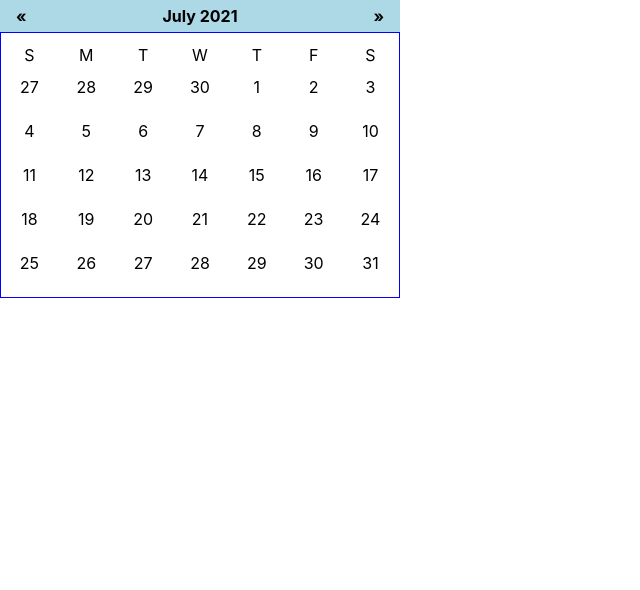
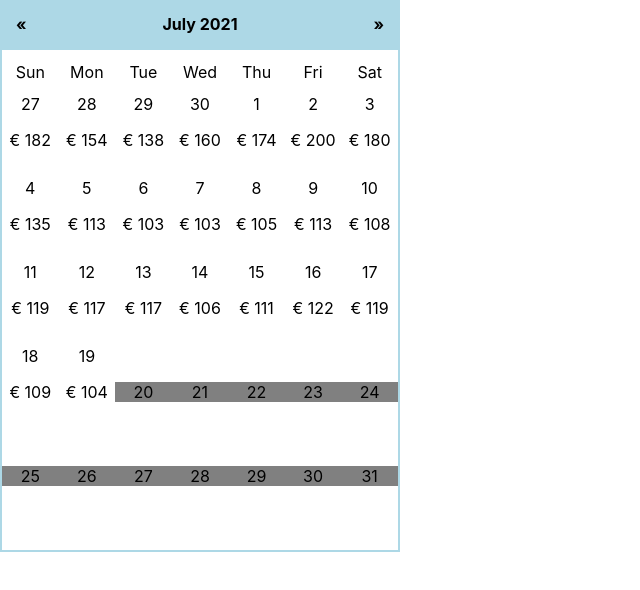
Before and after one commit to sava-stanchev/calendar-task, a React (Create React App) app in the folder client/: page /home in a window 1280 px wide. Shown: the top 590 px of the page, without its empty margins (0-640 px from the left). Built offline with nearby package versions, Linux system fonts and the light colour scheme.

Commit message:
use data to get info for each day

```diff
--- a/client/src/App.css
+++ b/client/src/App.css
@@ -7,8 +7,8 @@
 .calendar .header {
   background-color: lightblue;
   text-align: center;
-  min-height: 2rem;
-  line-height: 2rem;
+  min-height: 3rem;
+  line-height: 3rem;
   color: black;
   font-weight: 700;
   display: flex;
@@ -17,7 +17,7 @@
 .calendar .day {
   position: relative;
   width: calc(100% / 7);
-  height: 44px;
+  height: 84px;
   display: inline-block;
   background-color: white;
   padding: 0;
@@ -41,7 +41,6 @@
   height: 44px;
   line-height: 44px;
   text-align: center;
-  text-transform: uppercase;
   color: black;
   font-weight: 400;
 }
@@ -51,7 +50,7 @@
 }
 
 .calendar .body {
-  border: 1px solid blue;
+  border: 2px solid lightblue;
 }
 
 .calendar .header .previous {
@@ -65,3 +64,7 @@
   text-align: right;
   margin-right: 1rem;
 }
+
+.no-data {
+  background-color: gray;
+}
--- a/client/src/components/MainPage.js
+++ b/client/src/components/MainPage.js
@@ -2,10 +2,13 @@ import {useState, useEffect} from 'react';
 import moment from 'moment';
 import {CalendarHeader} from './CalendarHeader';
 import {buildCalendar} from '../helpers/calendar-builder';
+import {calendarData} from '../data/calendar-data';
 
 const MainPage = () => {
   const [value, setValue] = useState(moment());
   const [calendar, setCalendar] = useState([]);
+  const [calendarInfo, setCalendarInfo] = useState(calendarData);
+  // console.log(calendarInfo);
 
   useEffect(() => {
     setCalendar(buildCalendar(value));
@@ -16,15 +19,24 @@ const MainPage = () => {
       <CalendarHeader value={value} setValue={setValue}/>
       <div className="body">
         <div className="day-names">
-          {['s', 'm', 't', 'w', 't', 'f', 's'].map((d, dni) => (
-              <div key={dni} className="week">{d}</div>
+          {['Sun', 'Mon', 'Tue', 'Wed', 'Thu', 'Fri', 'Sat'].map((d, dayNameI) => (
+              <div key={dayNameI} className="week">{d}</div>
           ))}
         </div>
         {calendar.map((week, wi) => (
           <div key={wi}>
             {week.map((day, di) => (
-              <div key={di} className="day" onClick={() => setValue(day)}>
-                {day.format("D").toString()}
+              <div key={di} className="day">
+                {calendarInfo.some((el) => el.date === day.format('').slice(0, 10)) ?
+                  <div>
+                    {day.format('D').toString()}
+                    <p>&euro; {calendarInfo.filter((el) => el.date === day.format('').slice(0, 10))[0].price}</p>
+                  </div>
+                :
+                  <div className="no-data">
+                    {day.format('D').toString()}
+                  </div>
+                }
               </div>
             ))}
           </div>
--- a/client/src/data/calendar-data.js
+++ b/client/src/data/calendar-data.js
@@ -1,4 +1,4 @@
-export const CalendarData = [
+export const calendarData = [
   {
     "date": "2021-06-11",
     "status": "bookable",
```
